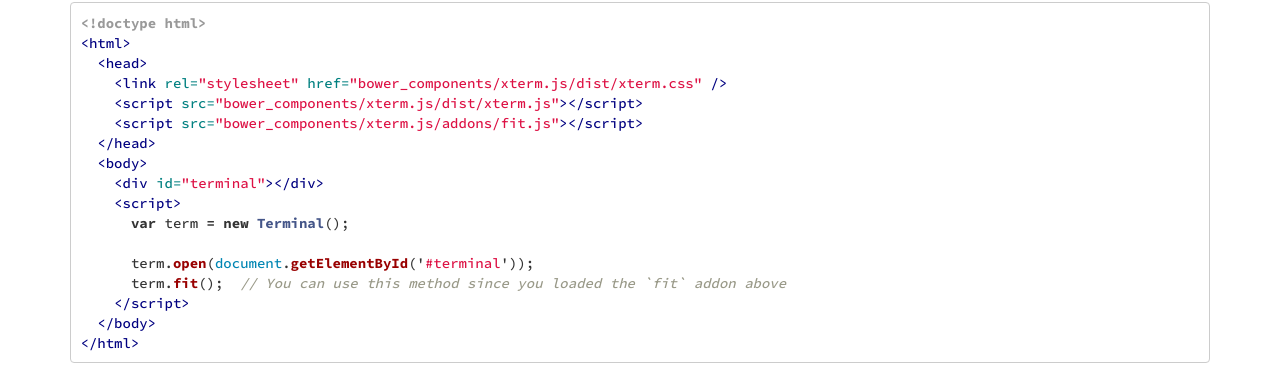
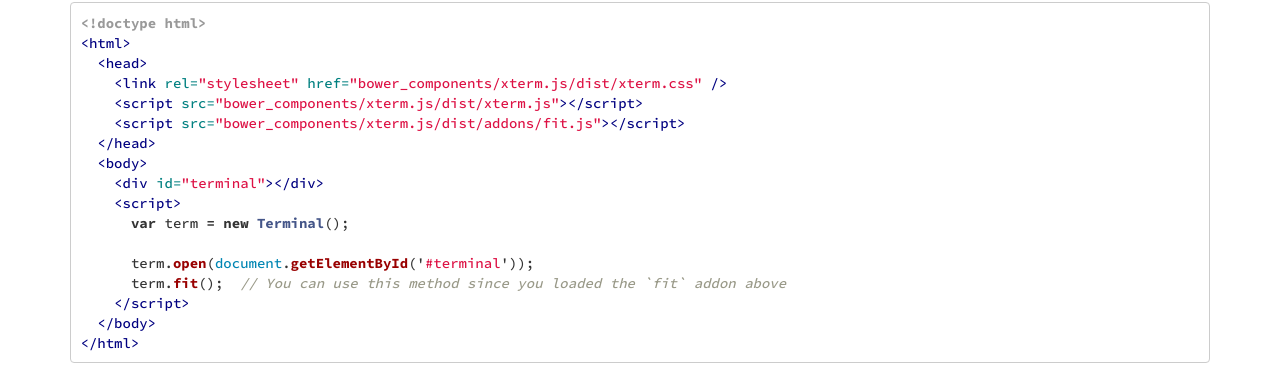
Before and after one commit to xtermjs/xtermjs.org, a Jekyll site: the page built from _docs/guides/using-addons.md, in a window 1280 px wide. Shown: the part 1086-1451 px from the top of the page. Built offline with Jekyll 4.4.1, drawn with Linux system fonts in a browser that asks for light colours; nearby versions of some CDN libraries; some of the changed lines change nothing that is shown.

Commit message:
Update path to addons to include `dist`

```diff
--- a/_docs/guides/using-addons.md
+++ b/_docs/guides/using-addons.md
@@ -48,7 +48,7 @@ To use an addon in a plain browser environment, just include the JavaScript file
   <head>
     <link rel="stylesheet" href="bower_components/xterm.js/dist/xterm.css" />
     <script src="bower_components/xterm.js/dist/xterm.js"></script>
-    <script src="bower_components/xterm.js/addons/fit.js"></script>
+    <script src="bower_components/xterm.js/dist/addons/fit.js"></script>
   </head>
   <body>
     <div id="terminal"></div>
```
